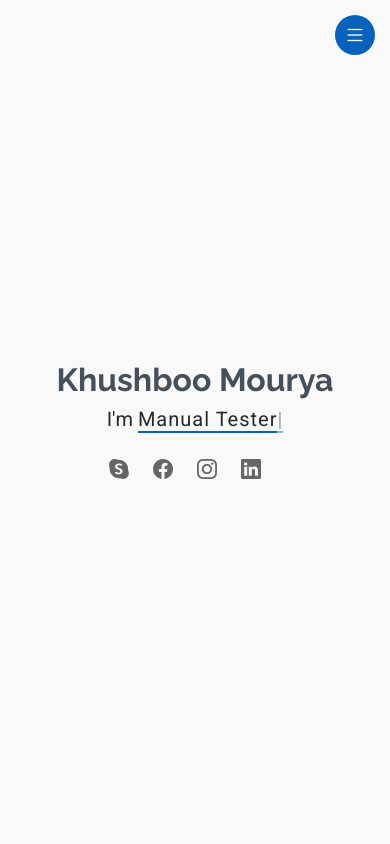
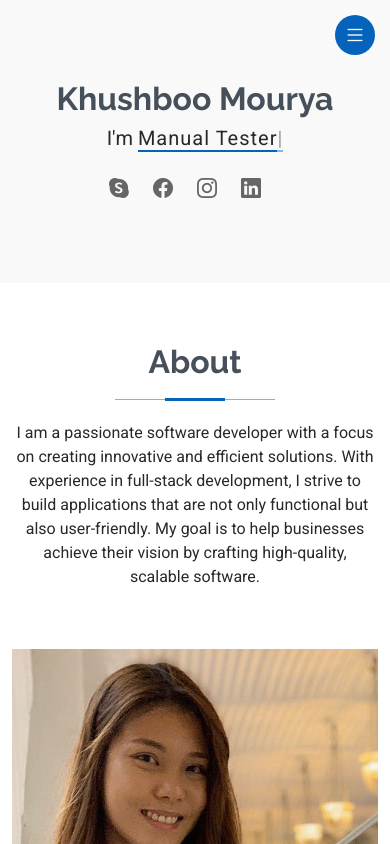
Before and after one commit to codewithkm/dev-portfolio, a plain HTML site: page index.html in a window 390 px wide. Shown: the top 844 px of the page. Drawn offline with Linux system fonts and the light colour scheme.

Commit message:
Update main.css

```diff
--- a/assets/css/main.css
+++ b/assets/css/main.css
@@ -543,6 +543,15 @@ section,
     text-align: center !important;
 
   }
+  .hero {
+    width: 100%;
+    min-height: 1vh;
+    position: relative;
+    padding: 80px 0;
+    display: flex;
+    align-items: center;
+    justify-content: center;
+}
 }
 .hero:before {
   content: "";
```
